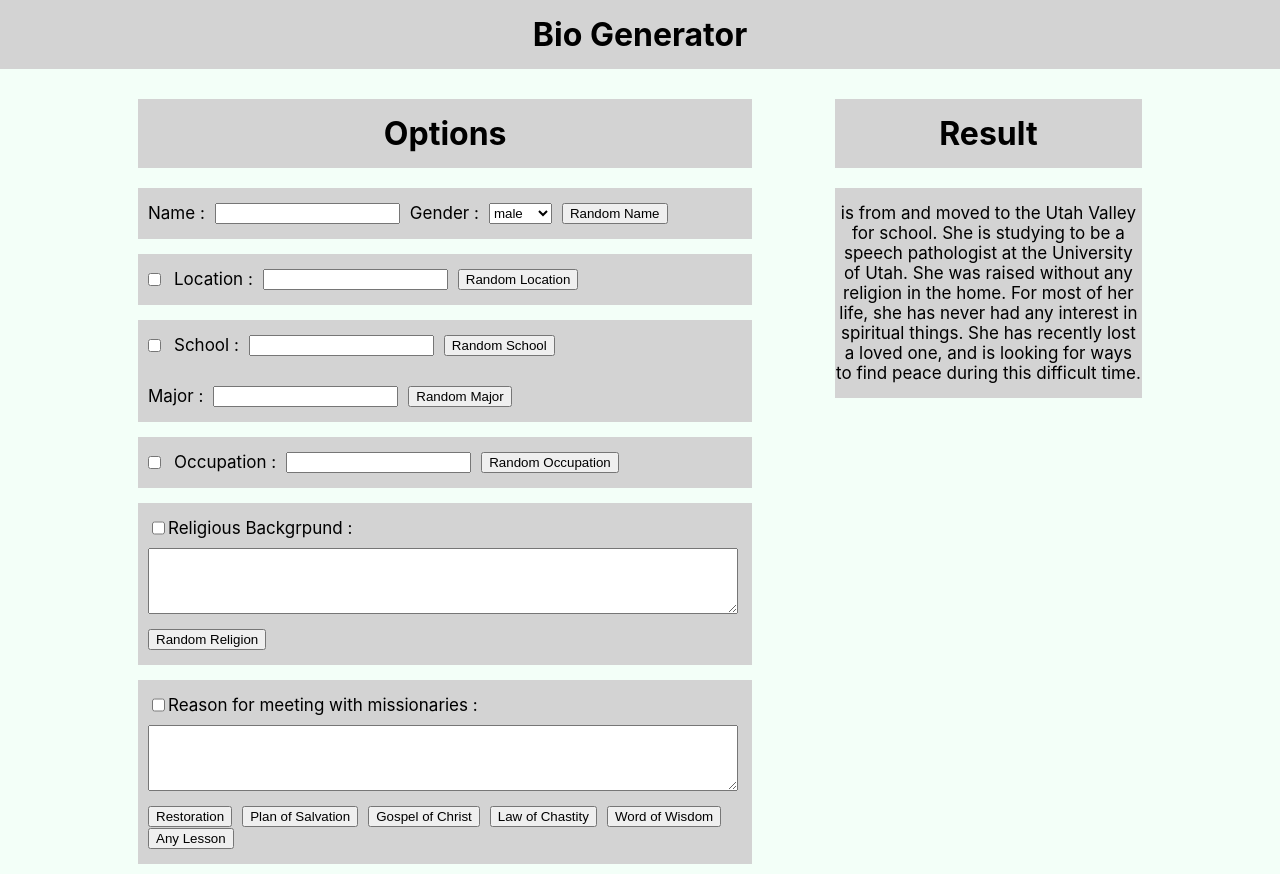
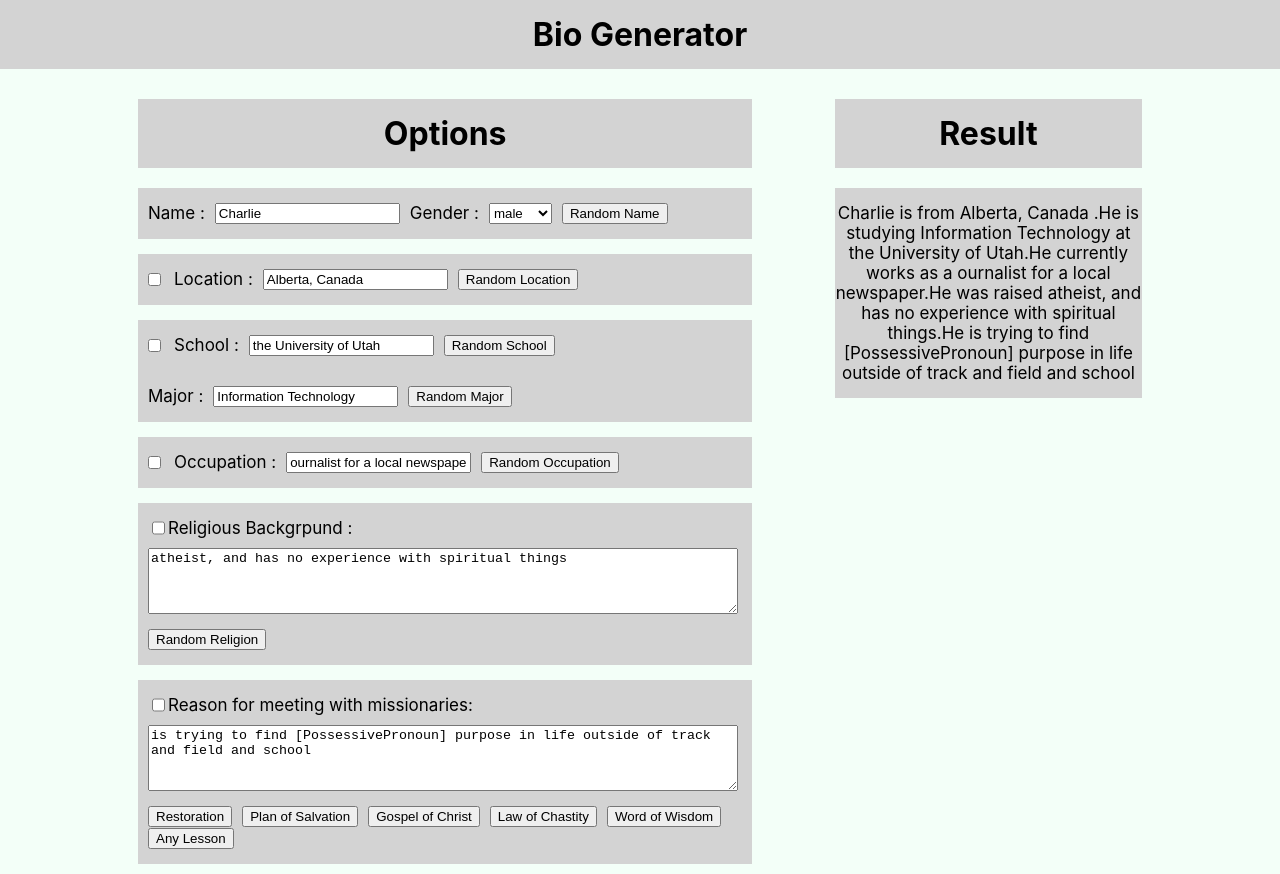
Before and after one commit to akashbind12/Profile_builder, a React (Vite) app: page / in a window 1280 px wide. Built offline with nearby package versions, Linux system fonts and the light colour scheme.

Commit message:
made the result section dynamic accroding to  the input field

```diff
--- a/src/App.jsx
+++ b/src/App.jsx
@@ -1,16 +1,24 @@
 import { useState } from 'react'
 import './App.css'
 
+
 function App() {
   const [data, setData] = useState({
-    "name": "",
-    "location": "",
-    "school": "",
-    "major": "",
-    "occupation": "",
-    "religiousBackgrpund": "",
-    "reasonForMeeting" : "",
+    "name": "Charlie",
+    "location": "Alberta, Canada",
+    "school": "the University of Utah",
+    "major": "Information Technology",
+    "occupation": "ournalist for a local newspaper",
+    "religiousBackgrpund": "atheist, and has no experience with spiritual things",
+    "reasonForMeeting" : "is trying to find [PossessivePronoun] purpose in life outside of track and field and school",
   })
+
+  const [gender, setGender] = useState("He")
+
+  const handleGender = (e) => {
+    console.log("gender:", e.target.value)
+    e.target.value == "male" ? setGender("He") : setGender("She")
+  }
 
   const handlechange = (e) => {
     setData({
@@ -30,7 +38,7 @@ function App() {
             <div>Name :</div>
             <input name='name' value={data.name} type="text"  onChange={handlechange} />
             <div>Gender : </div>
-            <select name="" id="">
+            <select name="" id="" onChange={handleGender} >
               <option value="male"> male </option>
               <option value="female"> female </option>
             </select>
@@ -75,9 +83,9 @@ function App() {
           <div style={{display : "block", textAlign : "left"}} className='option-div-child'>
             <div style={{display : "flex"}}>
             <input type="checkbox" />
-            <div> Reason for meeting with missionaries  : </div>
+            <div> Reason for meeting with missionaries: </div>
             </div>
-            <textarea style={{width : "95%", height : "60px" , margin : "10px"}} name='reasonForMeetin' value={data.reasonForMeeting}  type="text"  onChange={handlechange} />
+            <textarea style={{width : "95%", height : "60px" , margin : "10px"}} name='reasonForMeeting' value={data.reasonForMeeting}  type="text"  onChange={handlechange} />
             <button> Restoration </button>
             <button> Plan of Salvation </button>
             <button> Gospel of Christ </button>
@@ -91,10 +99,11 @@ function App() {
         {/* ------- result div-----------------------*/}
         <div className='result-div'>
         <h1 className='heading'>Result</h1>
-          <div className='option-div-child'>{data.name} is from {data.location}  and moved to the Utah Valley for school.
-            She is studying to be a speech pathologist at the University of Utah. She was raised without any religion in the home.
-            For most of her life, she has never had any interest in spiritual things.
-            She has recently lost a loved one, and is looking for ways to find peace during this difficult time.</div>
+          <div className='option-div-child'>{data.name} is from {data.location} .
+            {gender} is studying {data.major} at {data.school}.
+            {gender} currently works as a {data.occupation}.
+            {gender} was raised {data.religiousBackgrpund}.
+            {gender} {data.reasonForMeeting}</div>
         </div>
        </div>
     </div>
```
